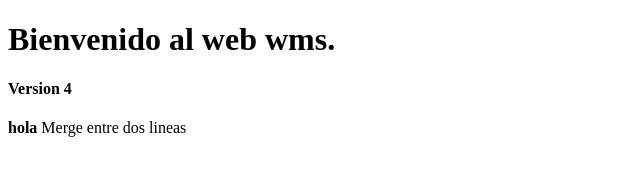
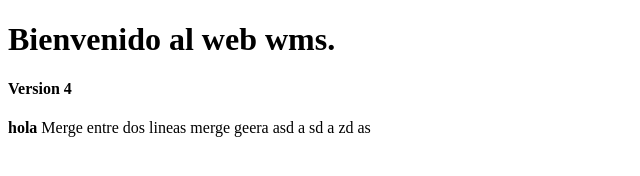
Before and after one commit to Joshko/demo, a plain HTML site: page index.html in a window 1280 px wide. Shown: the whole page, without its empty margins (0-640 px from the left). Drawn offline with Linux system fonts and the light colour scheme.

Commit message:
rama1
rama11

```diff
--- a/index.html
+++ b/index.html
@@ -8,5 +8,16 @@
 <h1>Bienvenido al web wms.</h1>
 <h4>Version 4</h4>
 <b>hola</b> Merge entre dos lineas
+
+
+merge
+geera
+asd
+a
+sd
+a
+zd
+as
+
 </body>
 </html>
```
